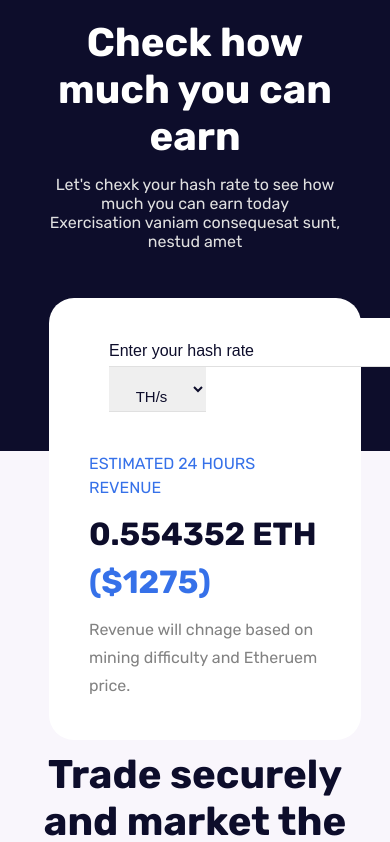
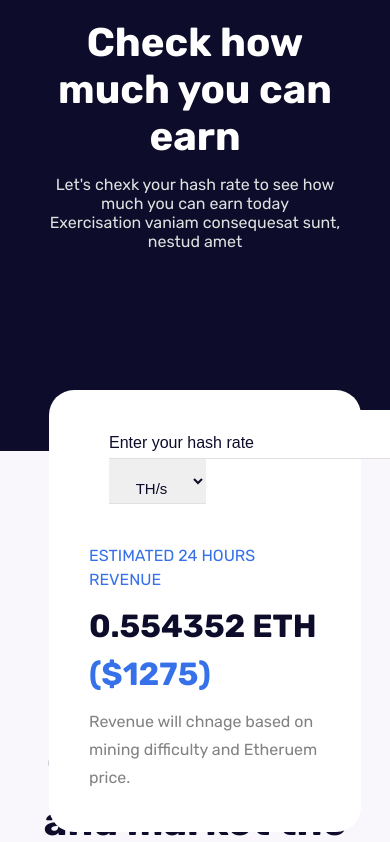
Before and after one commit to Uwaoma08/crappo, a React (Create React App) app: page / in a window 390 px wide. Shown: the part 1833-2675 px from the top of the page. Built offline with nearby package versions, Linux system fonts and the light colour scheme.

Commit message:
adjusted input for hash rate

```diff
--- a/src/App.scss
+++ b/src/App.scss
@@ -90,7 +90,7 @@ $normalFont: 16px;
   border: none;
   &:hover{
     background-color: #fff;
-    color: $blueColor;
+    color: #0D0D2B;
   }
 }
 .btn-white-bg {
--- a/src/Mobile.scss
+++ b/src/Mobile.scss
@@ -34,7 +34,7 @@ $normalFont: 16px;
       max-width: 942px;
       border-radius: 25px;
       position: absolute;
-      top: 2131px;
+      top: 2223px;
       left: 49px;
       width: 80%;
       margin: 0 auto;
@@ -247,6 +247,7 @@ $normalFont: 16px;
       margin: 0 auto;
     }
 
+    //MOBILE VIEW
 
     .menu-bar{
       position: fixed;
@@ -312,6 +313,7 @@ $normalFont: 16px;
 
       .grid{
         input{
+
           &::placeholder{
             font-size: 16px;
             text-align: left;
```
